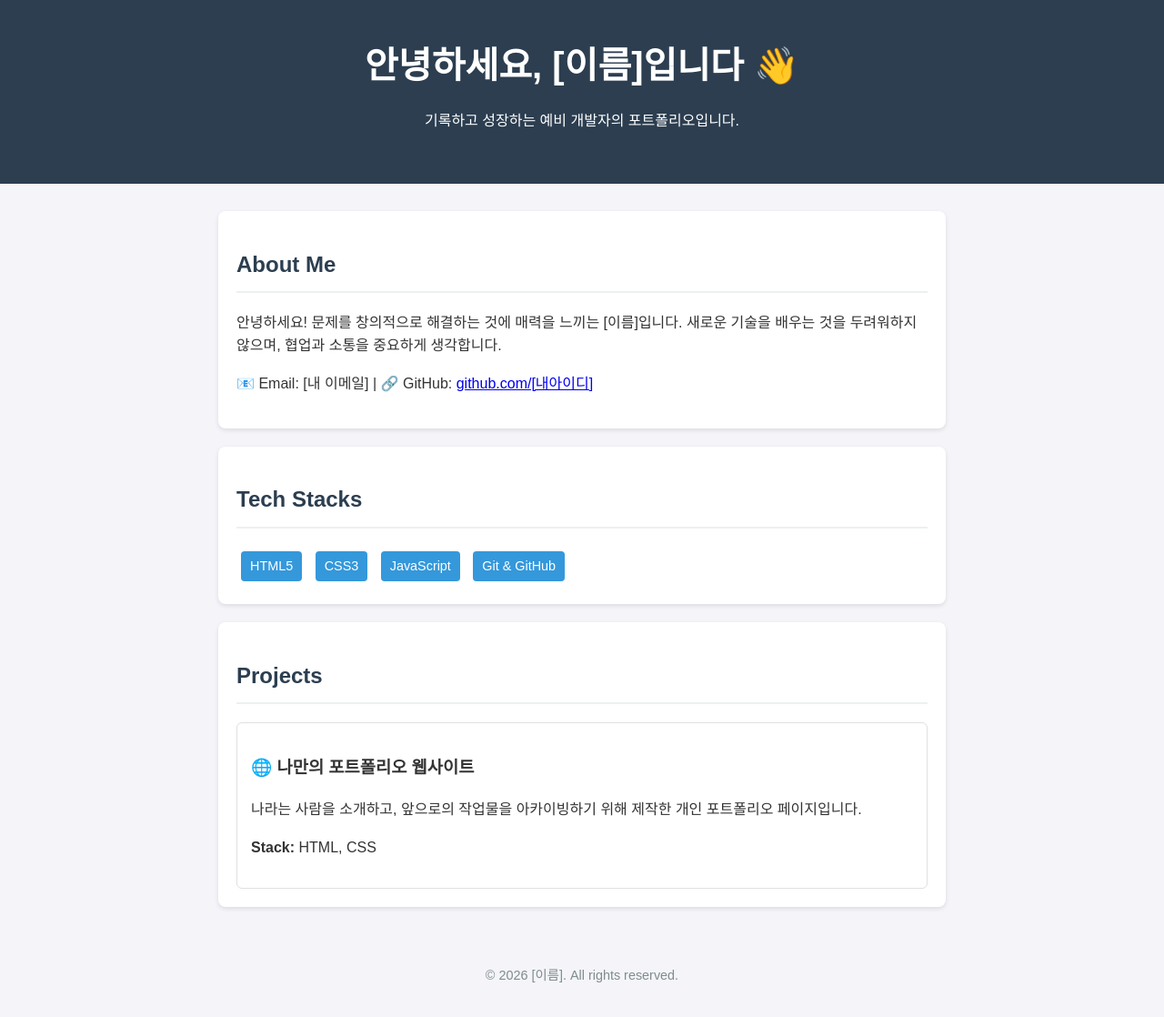
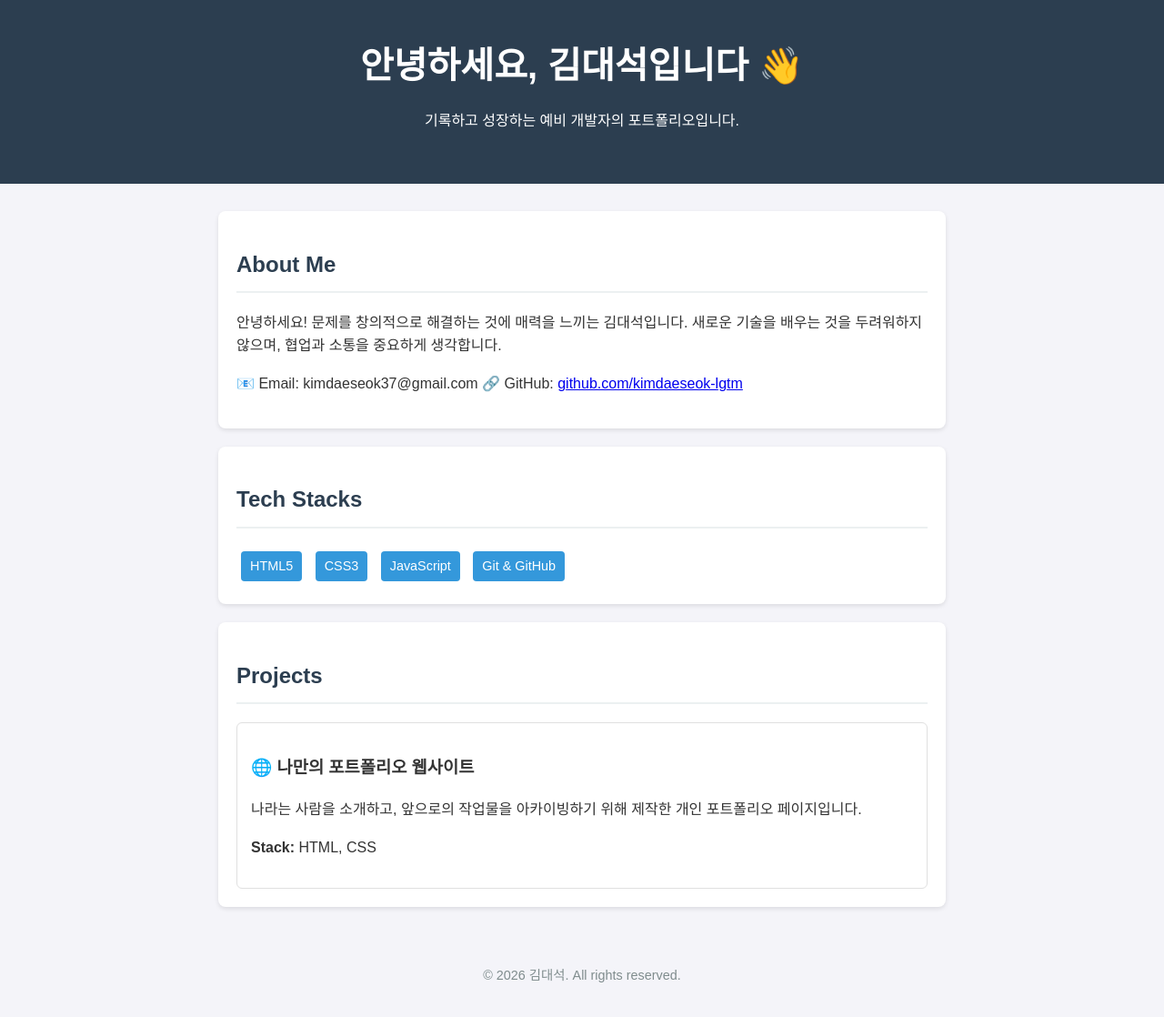
Before and after one commit to kimdaeseok-lgtm/my-portfolio, a plain HTML site: page index.html in a window 1280 px wide. Shown: the whole page at 91% size. Drawn offline with Linux system fonts and the light colour scheme.

Commit message:
Add files via upload
포트폴리오 내용 수정

```diff
--- a/index.html
+++ b/index.html
@@ -19,15 +19,15 @@
 <body>
 
     <header>
-        <h1>안녕하세요, [이름]입니다 👋</h1>
+        <h1>안녕하세요, 김대석입니다 👋</h1>
         <p>기록하고 성장하는 예비 개발자의 포트폴리오입니다.</p>
     </header>
 
     <div class="container">
         <section>
             <h2>About Me</h2>
-            <p>안녕하세요! 문제를 창의적으로 해결하는 것에 매력을 느끼는 [이름]입니다. 새로운 기술을 배우는 것을 두려워하지 않으며, 협업과 소통을 중요하게 생각합니다.</p>
-            <p>📧 Email: [내 이메일] | 🔗 GitHub: <a href="https://github.com/[내아이디]" target="_blank">github.com/[내아이디]</a></p>
+            <p>안녕하세요! 문제를 창의적으로 해결하는 것에 매력을 느끼는 김대석입니다. 새로운 기술을 배우는 것을 두려워하지 않으며, 협업과 소통을 중요하게 생각합니다.</p>
+            <p>📧 Email: kimdaeseok37@gmail.com 🔗 GitHub: <a href="https://github.com/[내아이디]" target="_blank">github.com/kimdaeseok-lgtm</a></p>
         </section>
 
         <section>
@@ -51,7 +51,7 @@
     </div>
 
     <footer>
-        <p>&copy; 2026 [이름]. All rights reserved.</p>
+        <p>&copy; 2026 김대석. All rights reserved.</p>
     </footer>
 
 </body>
```
